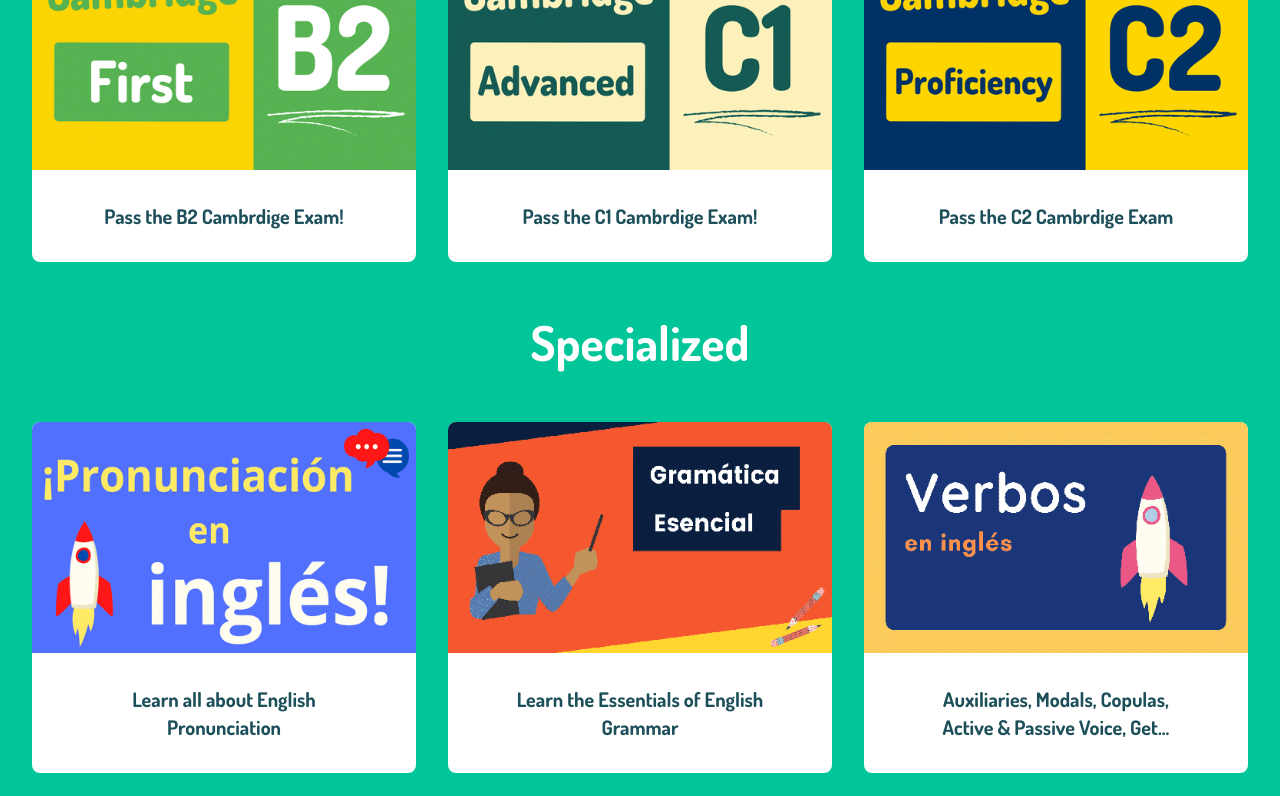
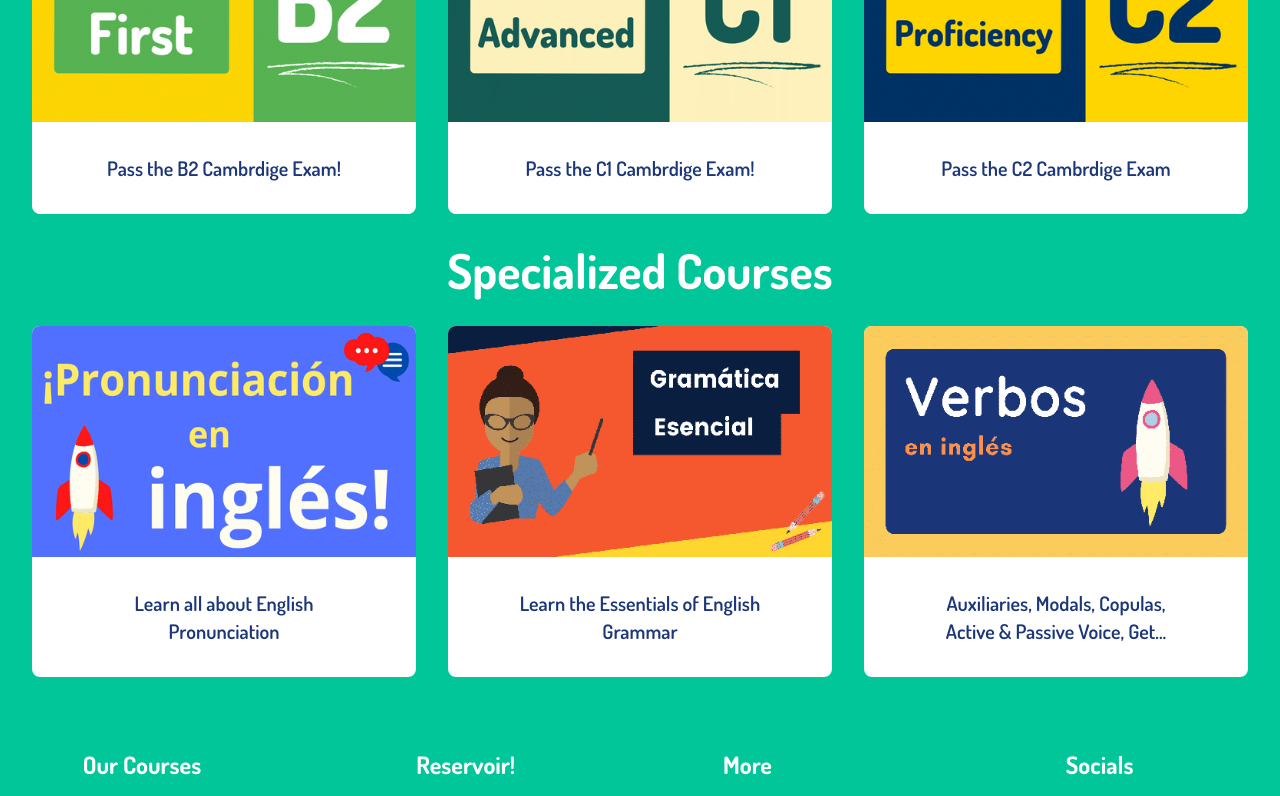
Before and after one commit to Thomas-Delany/Subdomain-with-React, a React (Vite) app: page / in a window 1280 px wide. Shown: the part 1540-2336 px from the top of the page. Built offline with nearby package versions, Linux system fonts and the light colour scheme.

Commit message:
removed products object from Products

```diff
--- a/src/components/Products.jsx
+++ b/src/components/Products.jsx
@@ -1,134 +1,24 @@
 import React from "react";
 import { Link } from "react-router-dom";
 const baseUrl = import.meta.env.VITE_BASE_URL;
+import { courseData } from "../data/courseData";
 
-const products = [
-  {
-    id: 1,
-    category: "A1",
-    name: "BreakThrough",
-    description: "A1 —  BreakThrough",
-    imageSrc: "src/assets/A1-new.png",
-    imageAlt: "A1 BreakThrough",
-  },
-  {
-    id: 2,
-    category: "A2",
-    name: "WayStage",
-    description: "A2 — WayStage",
-    imageSrc: "src/assets/A2-new.png",
-    imageAlt: "A2 WayStage",
-  },
-  {
-    id: 3,
-    category: "B1",
-    name: "ThresHold",
-    description: "B1 —  ThresHold",
-    imageSrc: "src/assets/B1-new.png",
-    imageAlt: "B1 ThresHold",
-  },
-  {
-    id: 4,
-    category: "B2",
-    name: "Vantage",
-    description: "B2 —  Vantage",
-    imageSrc: "src/assets/B2-new.png",
-    imageAlt: "B2 Vantage",
-  },
-  {
-    id: 5,
-    category: "C1",
-    name: "Advanced",
-    description: "C1 —  Advanced",
-    imageSrc: "src/assets/C1-new.png",
-    imageAlt: "C1 Advanced",
-  },
-  {
-    id: 6,
-    category: "C2",
-    name: "Mastery",
-    description: "C2 —  Mastery",
-    imageSrc: "src/assets/C2-new.png",
-    imageAlt: "C2 Mastery",
-  },
-  {
-    id: 7,
-    category: "B2Cambridge",
-    name: "First",
-    description: "Pass the B2 Cambrdige Exam!",
-    imageSrc: "src/assets/b2_first.png",
-    imageAlt: "B2 Cambrdige",
-  },
-  {
-    id: 8,
-    category: "C1Cambridge",
-    name: "AdvancedNew",
-    description: "Pass the C1 Cambrdige Exam!",
-    imageSrc: "src/assets/c1_advanced.png",
-    imageAlt: "C1 Cambrdige",
-  },
-  {
-    id: 9,
-    category: "C2Cambridge",
-    name: "Proficiency",
-    description: "Pass the C2 Cambrdige Exam",
-    imageSrc: "src/assets/c2_pro.png",
-    imageAlt: "C2 Cambridge",
-  },
-  {
-    id: 10,
-    category: "Pronunciation",
-    name: "EnglishPronunciation",
-    description: "Learn all about English Pronunciation",
-    imageSrc: "src/assets/pronunciacion-en-ingles.png",
-    imageAlt: "English Pronunciation",
-  },
-  {
-    id: 11,
-    category: "EnglishGrammar",
-    name: "Grammar",
-    description: "Learn the Essentials of English Grammar",
-    imageSrc: "src/assets/Gramatica-esencial.png",
-    imageAlt: "English Grammar",
-  },
-  {
-    id: 12,
-    category: "VerbsInEnglish",
-    name: "Verbs",
-    description: "Auxiliaries, Modals, Copulas, Active & Passive Voice, Get...",
-    imageSrc: "src/assets/verbos-en-ingles.png",
-    imageAlt: "English verbs",
-  },
-  // More products...
-];
+const Products = () => {
+  const progressingCourses = courseData.slice(0, 6);
+  const cambridgeCourses = courseData.slice(6, 9);
+  const specializedCourses = courseData.slice(9, 12);
 
-function Products() {
-  return (
-    <div className="bg-[#00C699] min-h-screen flex items-center justify-center">
-      <div className="mx-auto max-w-2xl px-16 py-2 sm:px-6 sm:py-8 lg:max-w-7xl lg:px-8">
-        <h2 className="text-4xl md:text-5xl text-center font-bold text-white leading-tight font-dosis py-4">Select Your Level</h2>
+  // Reusable function to render a course section
+  const renderCoursesSection = (title, courses) => (
+    <>
+      <h2 className="text-4xl md:text-5xl text-center font-bold text-white leading-tight font-dosis py-4">
+        {title}
+      </h2>
       <div className="grid grid-cols-1 gap-x-6 gap-y-10 sm:grid-cols-2 lg:grid-cols-3 xl:grid-cols-3 xl:gap-x-8 py-4">
-          {products.map((product, index) => (
-            <>
-              {/* Cambridge Courses Display */}
-              {index === 6 && (
-                <div className="col-span-full flex justify-center items-center py-4">
-                  <h2 className="text-4xl md:text-5xl text-center font-bold text-white font-dosis">
-                    Cambridge
-                  </h2>
-                </div>
-              )}
-              {/* Cambridge Courses Display */}
-              {index === 9 && (
-                <div className="col-span-full flex justify-center items-center py-4">
-                  <h2 className="text-4xl md:text-5xl text-center font-bold text-white font-dosis">
-                    Specialized
-                  </h2>
-                </div>
-              )}
+        {courses.map((product) => (
           <Link
             key={product.id}
-                to={`${baseUrl}courses/${product.category}/${product.name}`}
+            to={`/courses/${product.category}/${product.name}`}
             className="group bg-white rounded-lg"
           >
             <div className="w-full overflow-hidden rounded-t-lg">
@@ -140,17 +30,27 @@
             </div>
             <div className="mt-0 w-full rounded-lg">
               <div className="w-8/12 mx-auto">
-                    <p className="py-8 text-xl font-bold font-dosis text-[#1C4F59] text-center">
+                <p className="py-8 text-lg font-semibold text-[#1b3679] font-dosis text-center text-xl">
                   {product.description}
                 </p>
               </div>
             </div>
           </Link>
-            </>
         ))}
       </div>
+    </>
+  );
+
+  return (
+    <div className="bg-[#00C699] min-h-screen flex items-center justify-center">
+      <div className="mx-auto max-w-2xl px-16 py-2 sm:px-6 sm:py-8 lg:max-w-7xl lg:px-8">
+        {/* Render course sections */}
+        {renderCoursesSection("Ensure you keep progressing", progressingCourses)}
+        {renderCoursesSection("Cambridge Courses", cambridgeCourses)}
+        {renderCoursesSection("Specialized Courses", specializedCourses)}
       </div>
     </div>
   );
-}
+};
+
 export default Products;
--- a/src/pages/courses/B2/CoursesDisplay.jsx
+++ b/src/pages/courses/B2/CoursesDisplay.jsx
@@ -15,10 +15,10 @@
       </h2>
       <div
         className={`grid ${courses.length === 1
-            ? "grid-cols-1 justify-center items-center place-items-center"
-            : courses.length === 3
-              ? "grid-cols-1 sm:grid-cols-2 lg:grid-cols-3 justify-center"
-              : "grid-cols-1 sm:grid-cols-2 lg:grid-cols-4"
+          ? "grid-cols-1 justify-center items-center place-items-center"
+          : courses.length > 1
+            ? "grid grid-cols-1 gap-x-6 gap-y-10 sm:grid-cols-2 lg:grid-cols-3 lg:gap-x-8 py-4"
+            : "grid-cols-1 sm:grid-cols-2 lg:grid-cols-4"
           } gap-x-6 gap-y-10 xl:gap-x-8 py-4`}
       >
         {courses.map((product) => (
```
Lines whose indentation alone changed are shown as unchanged.
